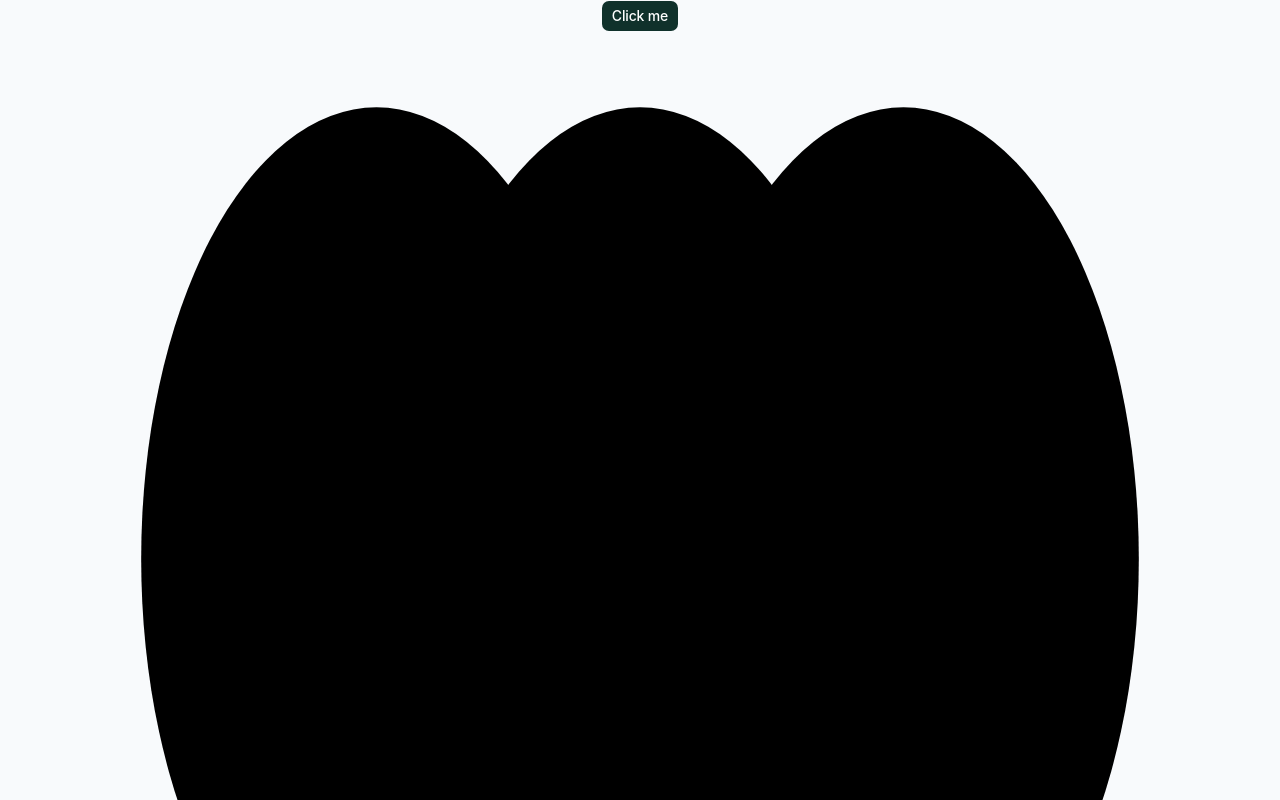
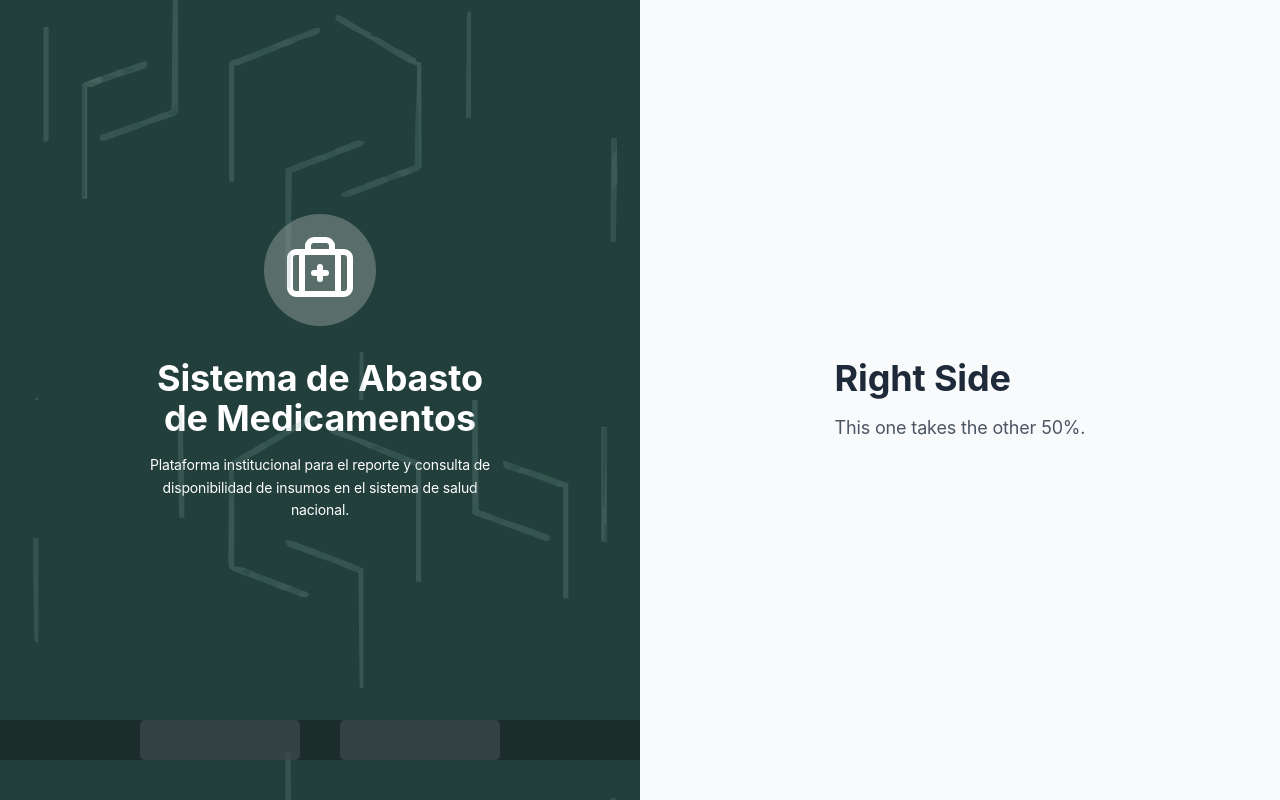
Before and after one commit to Barbienestar/frontend, a React (Vite) app: page /access in a window 1280 px wide. Shown: the top 800 px of the page. Built offline with nearby package versions, Linux system fonts and the light colour scheme.

Commit message:
Featue/BE-128-1 Create access page
* Added react-router-dom to the project

* Created simple access page without the formularies

* Implemented react-router-dom

```diff
--- a/package.json
+++ b/package.json
@@ -25,6 +25,7 @@
     "react": "^19.2.4",
     "react-dom": "^19.2.4",
     "react-leaflet": "^5.0.0",
+    "react-router-dom": "^7.14.1",
     "shadcn": "^4.3.0",
     "tailwind-merge": "^3.5.0",
     "tailwindcss": "^4.2.2",
--- a/src/App.tsx
+++ b/src/App.tsx
@@ -1,13 +1,14 @@
-import { Button } from './components/Button/button'
-import Logo from './assets/Logo.svg'
+import { BrowserRouter, Routes, Route } from "react-router-dom";
+import Access from "./pages/access";
 
 function App() {
   return (
-    <div className="flex min-h-svh flex-col items-center justify-center">
-      <Button variant={'default'}>Click me</Button>
-      <img src={Logo} alt="Logo" />
-    </div>
-  )
+    <BrowserRouter>
+      <Routes>
+        <Route path="/access" element={<Access />} />
+      </Routes>
+    </BrowserRouter>
+  );
 }
 
 export default App
--- a/src/index.css
+++ b/src/index.css
@@ -41,6 +41,8 @@
     --color-card: var(--card);
     --color-foreground: var(--foreground);
     --color-background: var(--background);
+    --color-access-green: var(--access-green);
+    --color-access-bar: var(--access-bar);
     --radius-sm: calc(var(--radius) * 0.6);
     --radius-md: calc(var(--radius) * 0.8);
     --radius-lg: var(--radius);
@@ -93,6 +95,8 @@
     --accent-foreground: oklch(0.2866 0.0402 179.5086);
     --accent-secondary: oklch(0.6182 0.1088 83.3);
     --accent-secondary-foreground: oklch(1 0 0);
+    --access-green: oklch(0.3434 0.0359 184.49);
+    --access-bar: oklch(27.8% 0.033 256.848);
     --destructive: oklch(0.5409 0.1428 24.1428);
     --border: oklch(0.9288 0.0126 255.5078);
     --input: oklch(0.9288 0.0126 255.5078);
@@ -126,15 +130,20 @@
     --shadow-2xs: 0px 4px 10px 0px hsl(0 0% 0% / 0.03);
     --shadow-xs: 0px 4px 10px 0px hsl(0 0% 0% / 0.03);
     --shadow-sm:
-    0px 4px 10px 0px hsl(0 0% 0% / 0.05), 0px 1px 2px -1px hsl(0 0% 0% / 0.05);
+        0px 4px 10px 0px hsl(0 0% 0% / 0.05),
+        0px 1px 2px -1px hsl(0 0% 0% / 0.05);
     --shadow:
-    0px 4px 10px 0px hsl(0 0% 0% / 0.05), 0px 1px 2px -1px hsl(0 0% 0% / 0.05);
+        0px 4px 10px 0px hsl(0 0% 0% / 0.05),
+        0px 1px 2px -1px hsl(0 0% 0% / 0.05);
     --shadow-md:
-    0px 4px 10px 0px hsl(0 0% 0% / 0.05), 0px 2px 4px -1px hsl(0 0% 0% / 0.05);
+        0px 4px 10px 0px hsl(0 0% 0% / 0.05),
+        0px 2px 4px -1px hsl(0 0% 0% / 0.05);
     --shadow-lg:
-    0px 4px 10px 0px hsl(0 0% 0% / 0.05), 0px 4px 6px -1px hsl(0 0% 0% / 0.05);
+        0px 4px 10px 0px hsl(0 0% 0% / 0.05),
+        0px 4px 6px -1px hsl(0 0% 0% / 0.05);
     --shadow-xl:
-    0px 4px 10px 0px hsl(0 0% 0% / 0.05), 0px 8px 10px -1px hsl(0 0% 0% / 0.05);
+        0px 4px 10px 0px hsl(0 0% 0% / 0.05),
+        0px 8px 10px -1px hsl(0 0% 0% / 0.05);
     --shadow-2xl: 0px 4px 10px 0px hsl(0 0% 0% / 0.13);
     --tracking-normal: -0.01em;
 }
@@ -154,6 +163,8 @@
     --muted-foreground: oklch(0.7107 0.0351 256.7878);
     --accent: oklch(0.2795 0.0368 260.031);
     --accent-foreground: oklch(0.9842 0.0034 247.8575);
+    --access-green: oklch(0.3434 0.0359 184.49);
+    --access-bar: oklch(27.8% 0.033 256.848);
     --destructive: oklch(0.6368 0.2078 25.3313);
     --border: oklch(0.3717 0.0392 257.287);
     --input: oklch(0.3717 0.0392 257.287);
@@ -195,7 +206,8 @@
     --shadow-lg:
         0px 8px 15px 0px hsl(0 0% 0% / 0.3), 0px 4px 6px -1px hsl(0 0% 0% / 0.3);
     --shadow-xl:
-    0px 8px 15px 0px hsl(0 0% 0% / 0.3), 0px 8px 10px -1px hsl(0 0% 0% / 0.3);
+        0px 8px 15px 0px hsl(0 0% 0% / 0.3),
+        0px 8px 10px -1px hsl(0 0% 0% / 0.3);
     --shadow-2xl: 0px 8px 15px 0px hsl(0 0% 0% / 0.75);
 }
 
--- /dev/null
+++ b/src/pages/access.tsx
@@ -0,0 +1,56 @@
+import { BriefcaseMedical } from "lucide-react";
+import accessBackground from "../assets/access_background.svg";
+
+const Access = () => {
+    return (
+        <main className="flex flex-col md:flex-row min-h-screen w-full">
+            {/** Left side container */}
+            <div className="relative flex-1 flex items-center justify-center bg-access-green p-8">
+                {/** Background svg */}
+                <div
+                    className="absolute top-0 left-0 w-full h-1/2 bg-no-repeat bg-top bg-cover opacity-20 pointer-events-none"
+                    style={{ backgroundImage: `url(${accessBackground})` }}
+                />
+
+                {/** Mirrored background svg */}
+                <div
+                    className="absolute bottom-0 left-0 w-full h-1/2 bg-no-repeat bg-bottom bg-cover opacity-20 pointer-events-none"
+                    style={{
+                        backgroundImage: `url(${accessBackground})`,
+                        transform: 'scaleY(-1)'
+                    }}
+                />
+
+                {/** Content container */}
+                <div className="flex flex-col items-center text-white mx-28 mb-16">
+                    {/** Icon container */}
+                    <div className="flex items-center justify-center w-28 h-28 rounded-full bg-gray-50/25 mb-8">
+                        <BriefcaseMedical size={72}/>
+                    </div>
+                    {/** Title */}
+                    <h1 className="text-4xl text-center mb-4 font-bold">
+                        Sistema de Abasto de Medicamentos
+                    </h1>
+                    {/** Description text */}
+                    <p className="text-sm text-center leading-relaxed">
+                        Plataforma institucional para el reporte y consulta de disponibilidad de insumos en el sistema de salud nacional.
+                    </p>
+                </div>
+                {/** Bottom bar */}
+                <div className="hidden md:flex absolute bottom-10 left-0 w-full h-10 bg-mist-900/50 justify-center gap-10">
+                    <div className="hidden md:block w-40 h-10 rounded-sm bg-gray-500/30"/>
+                    <div className="hidden md:block w-40 h-10 rounded-sm bg-gray-500/30"/>
+                </div>
+            </div>
+            {/** Right side container */}
+            <div className="flex-1 flex items-center justify-center bg-gray-50 p-8">
+                <div className="text-gray-800">
+                    <h1 className="text-4xl font-bold mb-4">Right Side</h1>
+                    <p className="text-lg text-gray-600">This one takes the other 50%.</p>
+                </div>
+            </div>
+        </main>
+    );
+};
+
+export default Access;
```
Also changed, not shown: src/assets/access_background.svg (added), 1 other file (tests, documents, lock files or other folders). Lines whose indentation alone changed are shown as unchanged.
